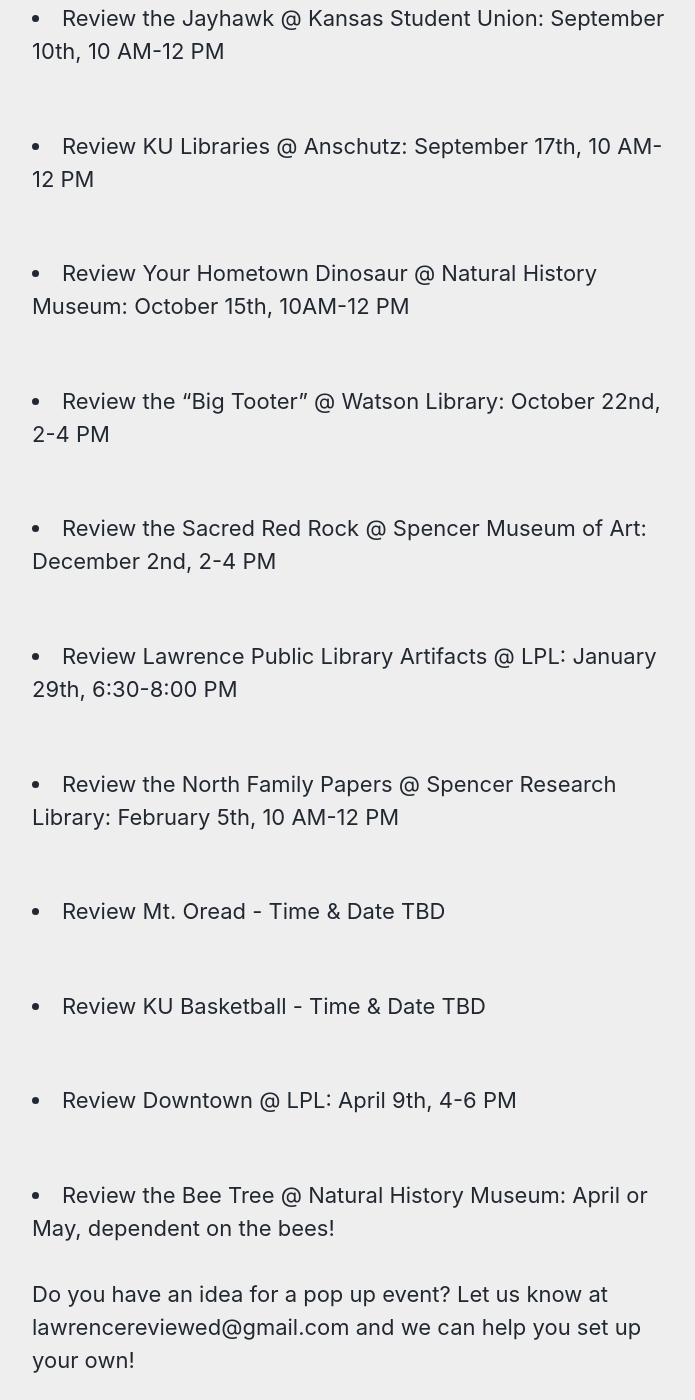
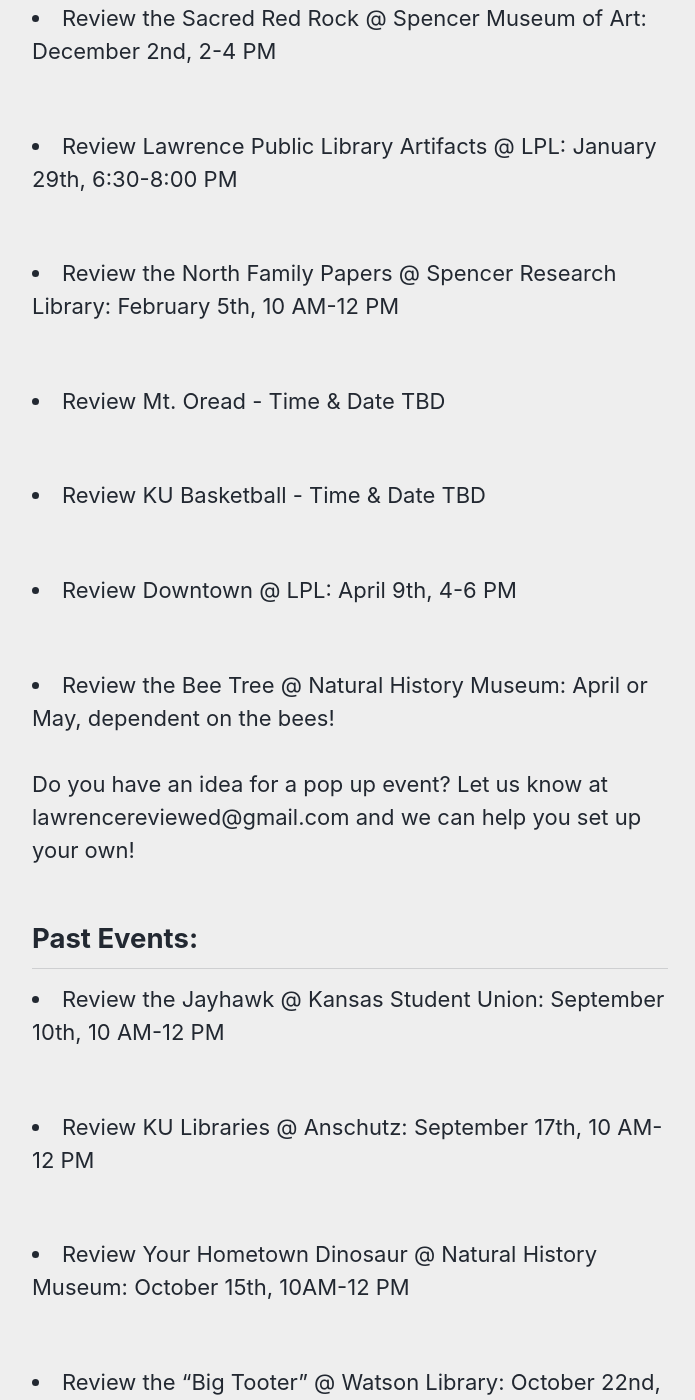
Before and after one commit to idrhku/lawrence-reviewed, a Jekyll site: the page built from _pages/pop-ups.md, in a window 1280 px wide and 1400 px high, scrolled down 647 px. Shown: the whole window, without its empty margins (290-985 px from the left). Built offline with Jekyll 4.4.1, drawn with Linux system fonts in a browser that asks for light colours; cached includes are drawn as plain includes; some of the changed text lies outside the part shown.

Commit message:
Update pop-ups.md

```diff
--- a/_pages/pop-ups.md
+++ b/_pages/pop-ups.md
@@ -16,14 +16,6 @@
 
 <h2>Upcoming Events:</h2>
 
-<li>Review the Jayhawk @ Kansas Student Union: September 10th, 10 AM-12 PM</li>
-<br>
-<li>Review KU Libraries @ Anschutz: September 17th, 10 AM-12 PM</li>
-<br>
-<li>Review Your Hometown Dinosaur @ Natural History Museum: October 15th, 10AM-12 PM</li>
-<br>
-<li>Review the “Big Tooter” @ Watson Library: October 22nd, 2-4 PM</li>
-<br>
 <li>Review the Sacred Red Rock @ Spencer Museum of Art: December 2nd, 2-4 PM</li>
 <br>
 <li>Review Lawrence Public Library Artifacts @ LPL: January 29th, 6:30-8:00 PM</li>
@@ -39,3 +31,14 @@
 <li>Review the Bee Tree @ Natural History Museum: April or May, dependent on the bees!</li>
 <br>
 Do you have an idea for a pop up event? Let us know at lawrencereviewed@gmail.com and we can help you set up your own!
+
+<h2>Past Events:</h2>
+
+<li>Review the Jayhawk @ Kansas Student Union: September 10th, 10 AM-12 PM</li>
+<br>
+<li>Review KU Libraries @ Anschutz: September 17th, 10 AM-12 PM</li>
+<br>
+<li>Review Your Hometown Dinosaur @ Natural History Museum: October 15th, 10AM-12 PM</li>
+<br>
+<li>Review the “Big Tooter” @ Watson Library: October 22nd, 2-4 PM</li>
+<br>
```
